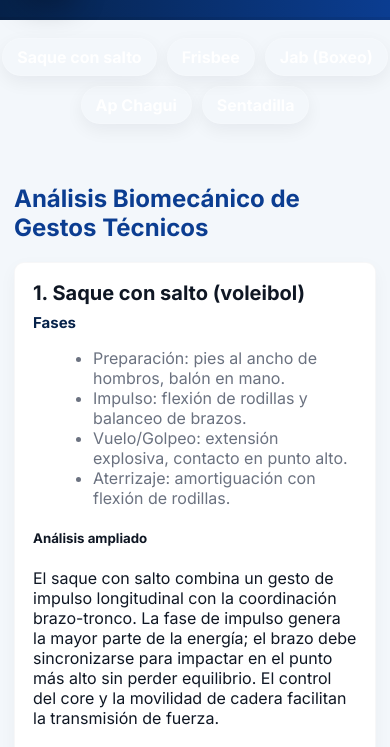
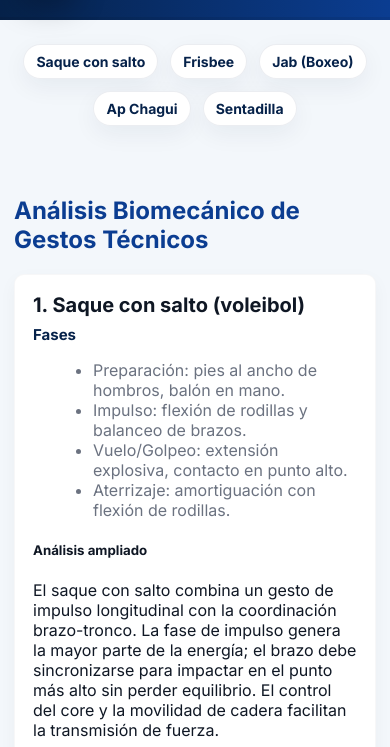
Before and after one commit to Joseph531JD/Gimnasio-Virtual, a plain HTML site: page index.html in a window 390 px wide. Shown: the part 79-826 px from the top of the page. Drawn offline with Linux system fonts and the light colour scheme.

Commit message:
UI: mejorar visibilidad de botones de navegación (pills claros, texto oscuro, hover)

```diff
--- a/styles.css
+++ b/styles.css
@@ -21,9 +21,10 @@ article{background:var(--card);padding:18px;border-radius:10px;margin:14px 0;box
 .site-footer{margin-top:28px;padding:24px;text-align:center;color:var(--muted);font-size:14px}
 
 /* Top navigation buttons that jump to each exercise */
-.top-nav{display:flex;gap:10px;flex-wrap:wrap;justify-content:center;margin:18px 0 6px}
-.nav-btn{background:transparent;border:1px solid rgba(255,255,255,0.14);color:rgba(255,255,255,0.95);padding:8px 14px;border-radius:999px;text-decoration:none;font-weight:700;box-shadow:0 6px 18px rgba(16,24,40,0.06);transition:all .18s ease}
-.nav-btn:hover{background:rgba(6,34,74,0.12);transform:translateY(-3px);border-color:rgba(6,34,74,0.28)}
+.top-nav{display:flex;gap:12px;flex-wrap:wrap;justify-content:center;margin:14px 0;padding:10px 12px}
+.nav-btn{background:rgba(255,255,255,0.98);border:1px solid rgba(6,34,74,0.08);color:var(--accent-2);padding:10px 16px;border-radius:999px;text-decoration:none;font-weight:700;box-shadow:0 8px 24px rgba(6,34,74,0.06);transition:all .16s ease;font-size:15px}
+.nav-btn:hover{background:#ffffff;transform:translateY(-4px);border-color:rgba(6,34,74,0.16);box-shadow:0 14px 36px rgba(6,34,74,0.12)}
+.nav-btn:focus{outline:3px solid rgba(6,34,74,0.08);outline-offset:3px}
 
 /* Article header and layout improvements */
 article h3{margin:0 0 8px;font-size:20px;color:var(--text)}
@@ -52,4 +53,5 @@ article{border:1px solid rgba(15,23,36,0.03)}
 .video-placeholder .vp-note{font-size:13px;color:var(--muted)}
 
 /* Responsive */
-@media (max-width:820px){.container{padding:14px}.site-header{flex-direction:row;gap:12px}.logo{width:56px;height:56px}}
+@media (max-width:820px){.container{padding:14px}.site-header{flex-direction:row;gap:12px}.logo{width:56px;height:56px}
+.nav-btn{padding:8px 12px;font-size:14px}}
```
